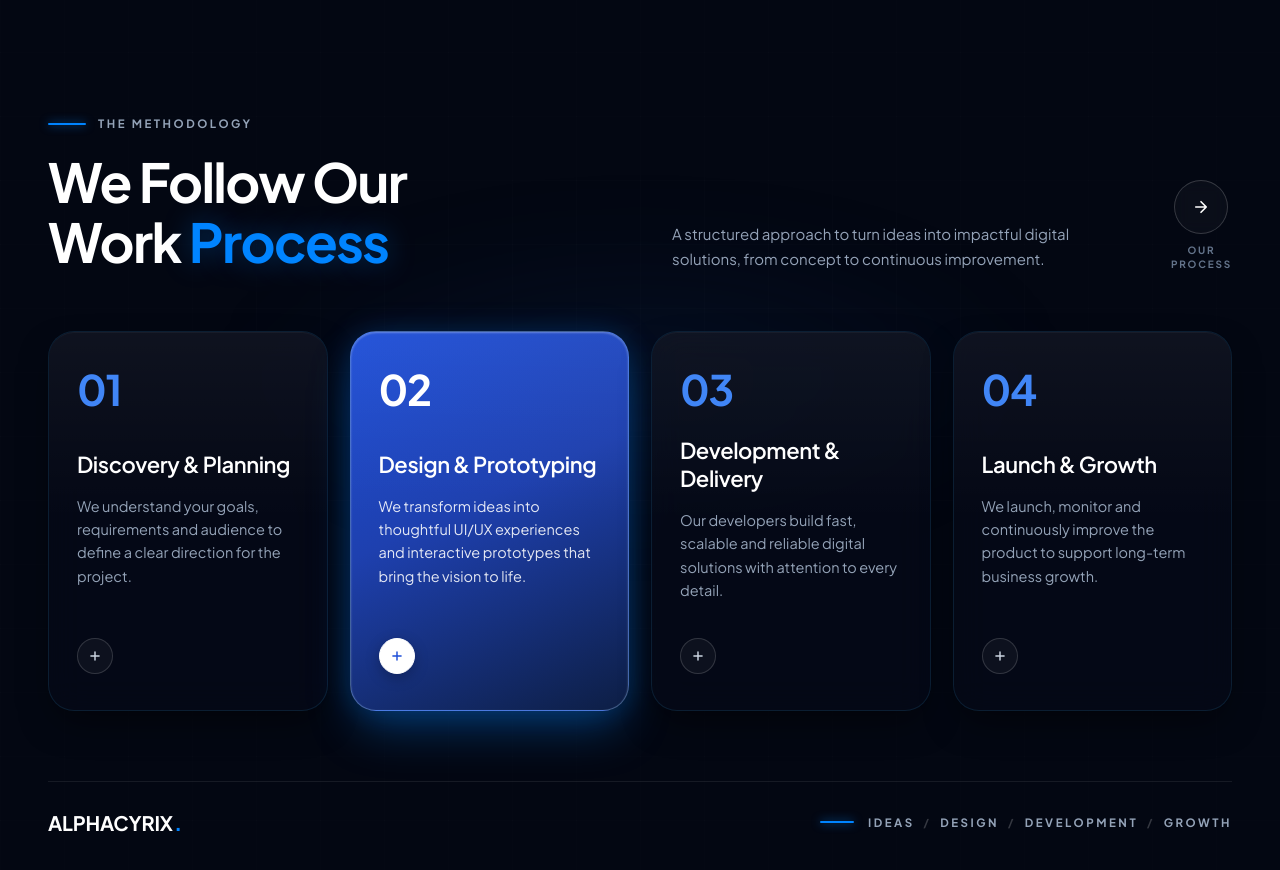
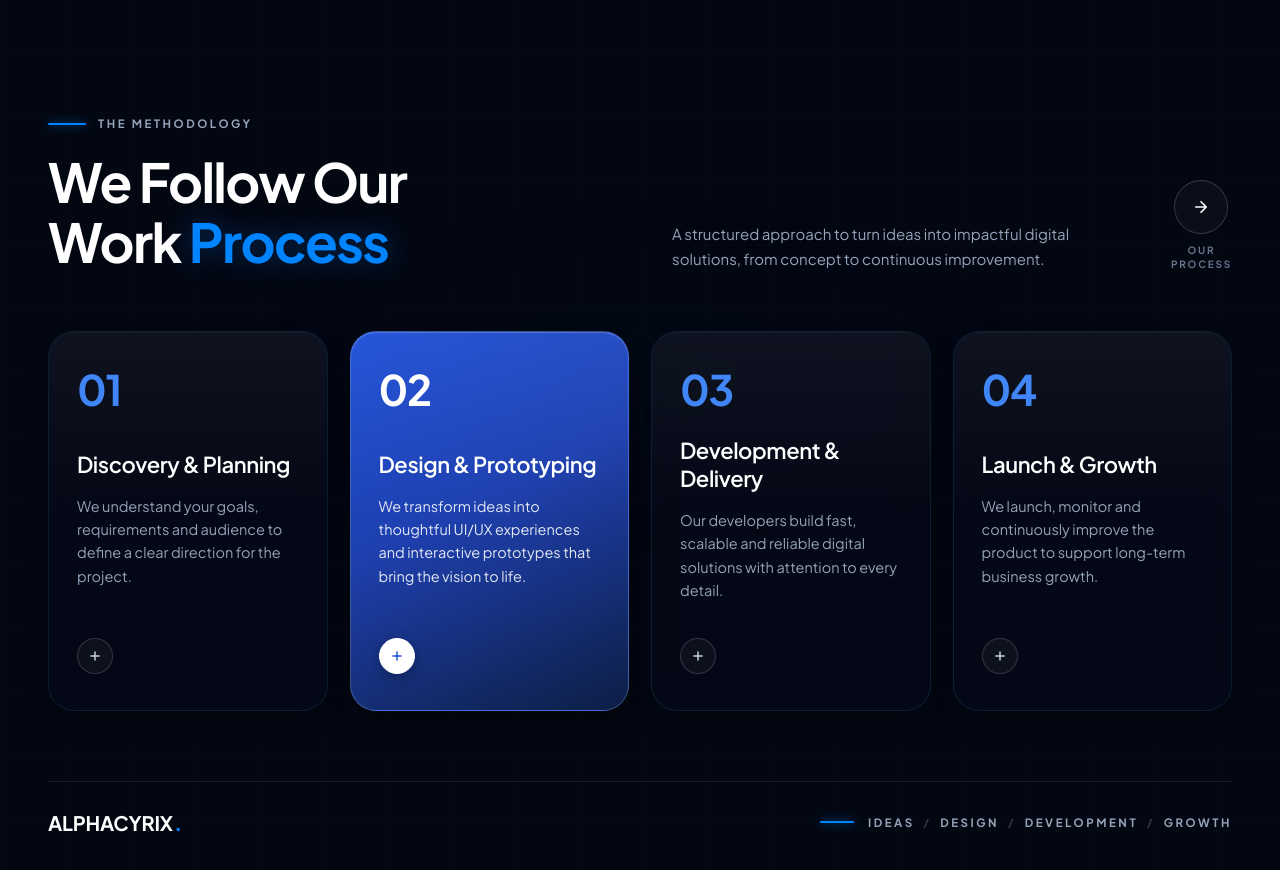
Before and after one commit to Faheem10-web/beta-alphacyrix, a React (Vite) app: page / in a window 1280 px wide. Shown: the part 1940-2810 px from the top of the page. Built offline with nearby package versions, Linux system fonts and the light colour scheme.

Commit message:
style: reduce heavy shadow and outer blue glow on process cards

```diff
--- a/src/index.css
+++ b/src/index.css
@@ -2028,7 +2028,7 @@ button {
   transform: translate(-50%, 0);
   width: 900px;
   height: 500px;
-  background: radial-gradient(ellipse 65% 45% at 50% 50%, rgba(14, 55, 125, 0.16) 0%, rgba(3, 7, 18, 0) 70%);
+  background: radial-gradient(ellipse 65% 45% at 50% 50%, rgba(14, 55, 125, 0.04) 0%, rgba(3, 7, 18, 0) 70%);
   filter: blur(40px);
 }
 
@@ -2249,36 +2249,33 @@ button {
   background: rgba(6, 11, 24, 0.72);
   border: 1px solid rgba(56, 189, 248, 0.12);
   box-shadow:
-    0 16px 36px -10px rgba(0, 0, 0, 0.55),
-    inset 0 1px 1px rgba(255, 255, 255, 0.05);
+    0 10px 24px -6px rgba(0, 0, 0, 0.35),
+    inset 0 1px 1px rgba(255, 255, 255, 0.04);
 }
 
 .process-card:not(.is-featured):hover .process-card-inner {
   background: rgba(10, 18, 36, 0.85);
-  border-color: rgba(56, 189, 248, 0.35);
+  border-color: rgba(56, 189, 248, 0.28);
   box-shadow:
-    0 24px 48px -10px rgba(0, 0, 0, 0.75),
-    0 0 24px rgba(0, 132, 255, 0.12),
-    inset 0 1px 1px rgba(255, 255, 255, 0.12);
-}
-
-/* FEATURED CARD (Step 02) — Rich Alphacyrix Blue Gradient */
+    0 14px 28px -6px rgba(0, 0, 0, 0.45),
+    inset 0 1px 1px rgba(255, 255, 255, 0.08);
+}
+
+/* FEATURED CARD (Step 02) — Clean, Refined Alphacyrix Blue Gradient */
 .process-card.is-featured .process-card-inner {
   background: linear-gradient(155deg, #1d4ed8 0%, #1e40af 45%, #0d1e44 100%);
-  border: 1px solid rgba(147, 197, 253, 0.38);
+  border: 1px solid rgba(147, 197, 253, 0.28);
   box-shadow:
-    0 24px 48px -8px rgba(0, 132, 255, 0.35),
-    0 0 30px rgba(0, 132, 255, 0.2),
-    inset 0 1px 2px rgba(255, 255, 255, 0.3);
+    0 12px 28px -6px rgba(0, 0, 0, 0.45),
+    inset 0 1px 1px rgba(255, 255, 255, 0.2);
 }
 
 .process-card.is-featured:hover .process-card-inner {
   background: linear-gradient(155deg, #2563eb 0%, #1d4ed8 45%, #0e224e 100%);
-  border-color: rgba(191, 219, 254, 0.5);
+  border-color: rgba(191, 219, 254, 0.38);
   box-shadow:
-    0 28px 56px -8px rgba(0, 132, 255, 0.45),
-    0 0 38px rgba(0, 132, 255, 0.28),
-    inset 0 1px 2px rgba(255, 255, 255, 0.4);
+    0 16px 32px -6px rgba(0, 0, 0, 0.55),
+    inset 0 1px 1px rgba(255, 255, 255, 0.25);
 }
 
 /* Subtle Card Top Glare */
```
